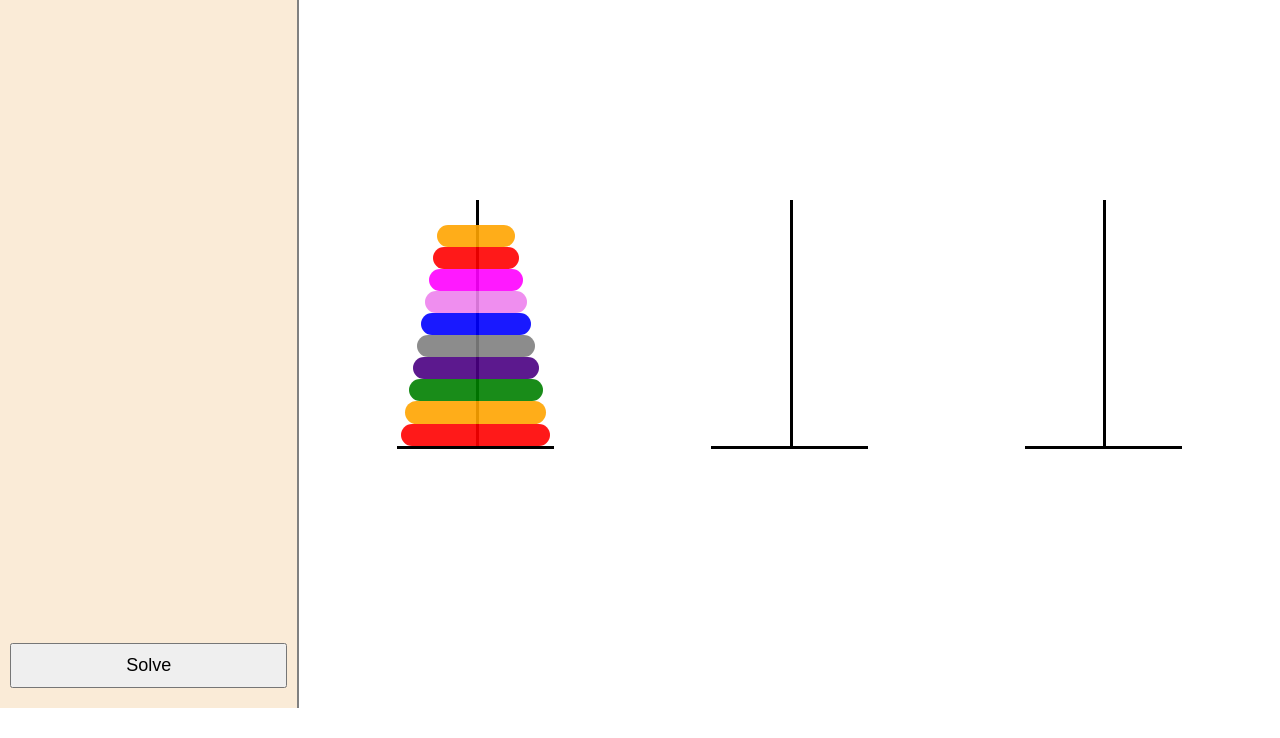
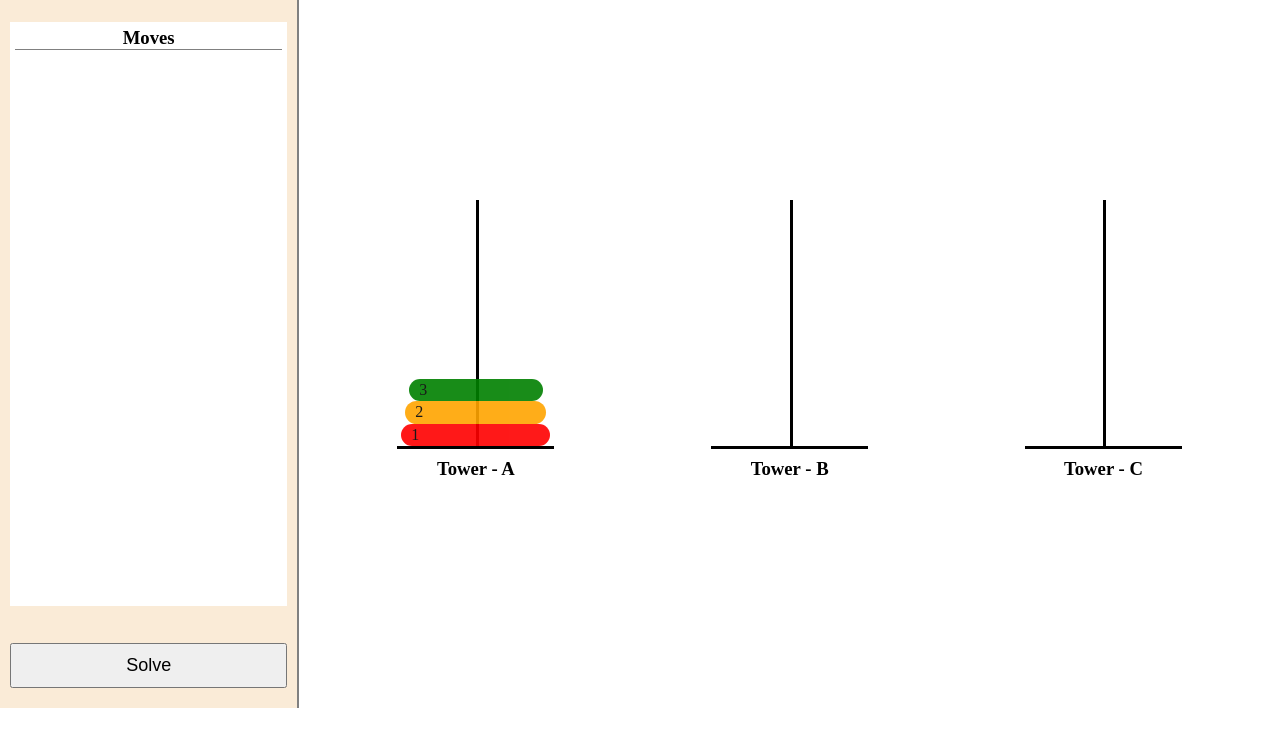
Before and after one commit to meshcode21/Tower-of-Hanio, a plain HTML site: page index.html in a window 1280 px wide. Shown: the part 62-800 px from the top of the page. Drawn offline with Linux system fonts and the light colour scheme.

Commit message:
partial colmlete

```diff
--- a/css/style.scss
+++ b/css/style.scss
@@ -1,7 +1,7 @@
 * {
     margin: 0;
     padding: 0;
-    // box-sizing: border-box;
+    box-sizing: border-box;
 }
 
 body {
@@ -27,6 +27,18 @@ body {
             padding: 10px;
             font-size: large;
         }
+        #display {
+            height: 80%;
+            margin: 10px 0;
+            padding: 5px;
+            background-color: white;
+            display: flex;
+            flex-direction: column;
+            #moves {
+                height: 100%;
+                overflow: auto;
+            }
+        }
     }
     .playground {
         width: 100%;
@@ -44,19 +56,25 @@ body {
                 height: 100%;
                 width: 20%;
                 position: relative;
+                h3 {
+                    position: absolute;
+                    top: 105%;
+                    width: 100%;
+                    text-align: center;
+                }
                 .v-line {
+                    position: absolute;
+                    background-color: black;
+                    height: 100%;
+                    width: 3px;
+                    left: 50%;
+                }
+                .h-line {
                     position: absolute;
                     height: 3px;
                     width: 100%;
                     top: 100%;
                     background-color: black;
-                }
-                .h-line {
-                    position: absolute;
-                    background-color: black;
-                    height: 100%;
-                    width: 3px;
-                    left: 50%;
                 }
             }
         }
@@ -65,9 +83,11 @@ body {
 
 .ring {
     position: absolute;
-    // height: 10px;
     border-radius: 15px;
     opacity: 0.9;
+    display: flex;
+    align-items: center;
+    padding: 10px;
 }
 
 #ring1 {
--- a/index.html
+++ b/index.html
@@ -11,23 +11,30 @@
 <body>
     <div class="container">
         <nav class="side-nav">
-            <h3>No. of Rings: <span id="ring-counter"></span></h3>
-            <div id="moves-display"></div>
-            <button id="solve-btn">Solve</button>
+            <h2>No. of Rings: <span id="ring-counter"></span></h3>
+                <div id="display">
+                    <h3 style="text-align: center; border-bottom: 1px solid gray;">Moves</h3>
+                    <div id="moves">
+                    </div>
+                </div>
+                <button id="solve-btn">Solve</button>
         </nav>
         <div class="playground">
             <div class="tower-container">
                 <div class="tower">
                     <div class="v-line"></div>
                     <div class="h-line"></div>
+                    <h3>Tower - A</h3>
                 </div>
                 <div class="tower">
                     <div class="v-line"></div>
                     <div class="h-line"></div>
+                    <h3>Tower - B</h3>
                 </div>
                 <div class="tower">
                     <div class="v-line"></div>
                     <div class="h-line"></div>
+                    <h3>Tower - C</h3>
                 </div>
             </div>
         </div>
@@ -39,7 +46,8 @@
             tower[index] = element.getBoundingClientRect();
         });
     </script>
-    <script src="js/ring_generte.js"></script>
+    <script src="js/ring_generator.js"></script>
+    <script src="js/solver.js"></script>
     <!-- <script src="js/triger.js"></script> -->
 </body>
 
--- a/js/ring_generte.js
+++ b/js/ring_generator.js
@@ -20,11 +20,13 @@ function getNumberInput() {
 }
 
 // Call the function and store the number
-let n = 10; //getNumberInput();
+let n_of_rings = 3; //getNumberInput();
+document.getElementById('ring-counter').innerText = n_of_rings;
 
-for (i = 1; i <= n; i++) {
+for (i = 1; i <= n_of_rings; i++) {
     let ring = document.createElement('div');
     ring.classList.add('ring');
+    ring.innerText = i;
     ring.style = `width: ${tower[0].width * (100 - i*5)/100}px;
                 height: ${tower[0].height*0.09}px;
                 top: ${tower[0].bottom - tower[0].height*0.09*i}px;
--- /dev/null
+++ b/js/solver.js
@@ -0,0 +1,17 @@
+let rings = document.querySelectorAll('.ring');
+let display = document.getElementById('moves');
+let count = 0;
+
+function TOH(n, A, B, C) {
+    if (n > 0) {
+        TOH(n - 1, A, C, B);
+        display.innerHTML += `${++count}. move ${n} from ${A} to ${C} <br>`;
+        // console.log(`${++count}. move ${n} from ${A} to ${C}`)
+        TOH(n - 1, B, A, C);
+    }
+}
+
+document.getElementById('solve-btn').addEventListener('click', (e) => {
+    TOH(n_of_rings, 'A', 'B', 'C');
+    // alert()
+})
--- a/js/triger.js
+++ /dev/null
@@ -1,8 +0,0 @@
-let tower = new Array();
-document.querySelectorAll('.tower-box').forEach((element, index) => {
-    tower[index] = element.getBoundingClientRect();
-});
-
-
-// let t = document.querySelector('.tower-box') //getBoundingClientRect();
-console.log(tower);
```
Also changed, not shown: css/style.css, 1 other file.
